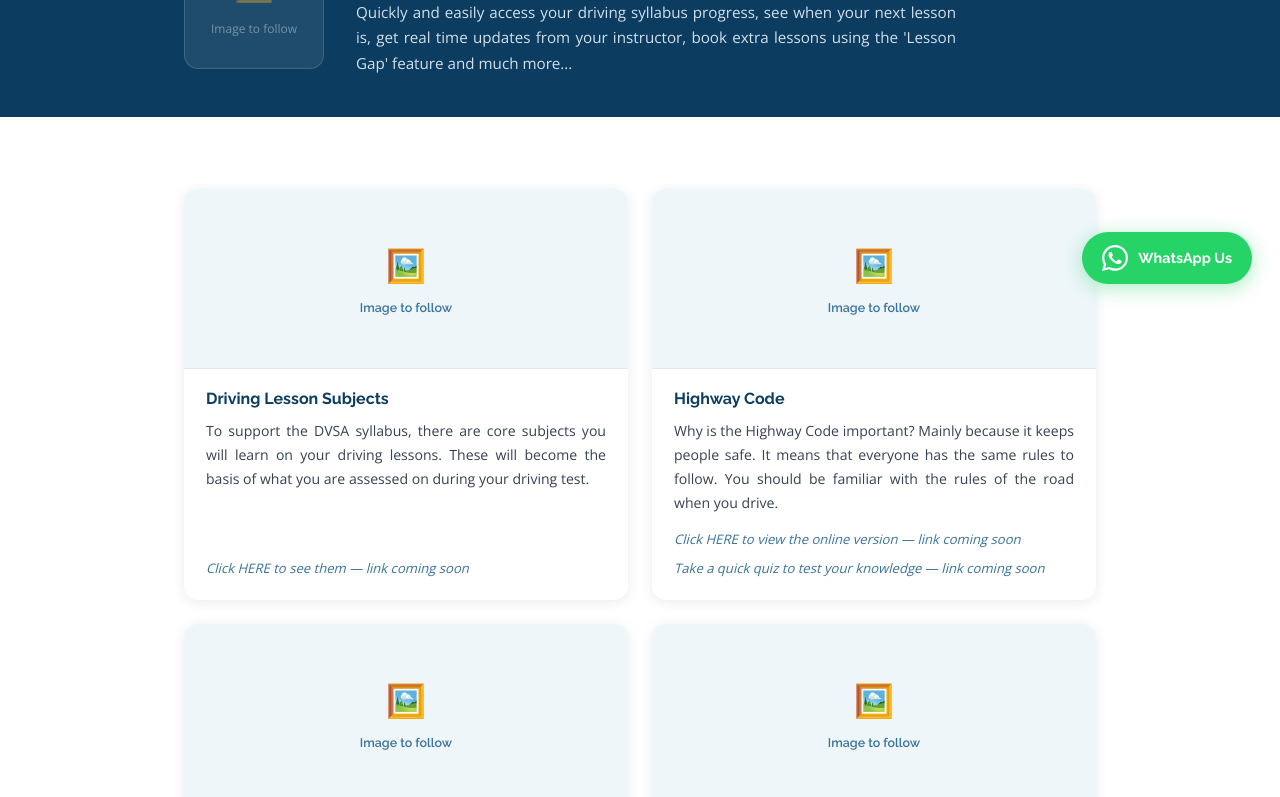
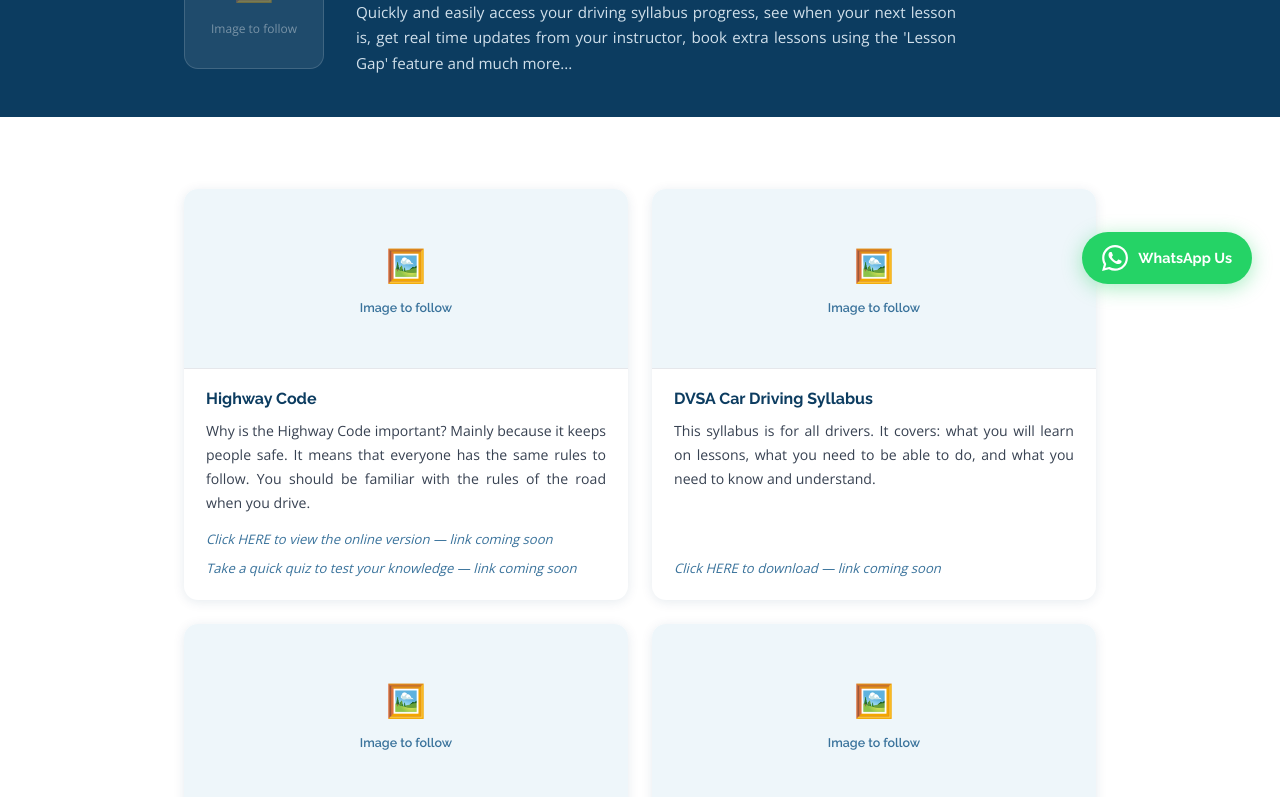
Before and after one commit to mikehinton-wq/mods-website, a React (Vite) app: page /driving-syllabus-2 in a window 1280 px wide. Shown: the part 488-1285 px from the top of the page. Built offline with nearby package versions, Linux system fonts and the light colour scheme.

Commit message:
Update site

```diff
--- a/src/pages/DrivingSyllabus2.jsx
+++ b/src/pages/DrivingSyllabus2.jsx
@@ -1,10 +1,5 @@
 export default function DrivingSyllabus2() {
   const cards = [
-    {
-      title: 'Driving Lesson Subjects',
-      desc: 'To support the DVSA syllabus, there are core subjects you will learn on your driving lessons. These will become the basis of what you are assessed on during your driving test.',
-      links: [{ label: 'Click HERE to see them', href: null }],
-    },
     {
       title: 'Highway Code',
       desc: "Why is the Highway Code important? Mainly because it keeps people safe. It means that everyone has the same rules to follow. You should be familiar with the rules of the road when you drive.",
```
